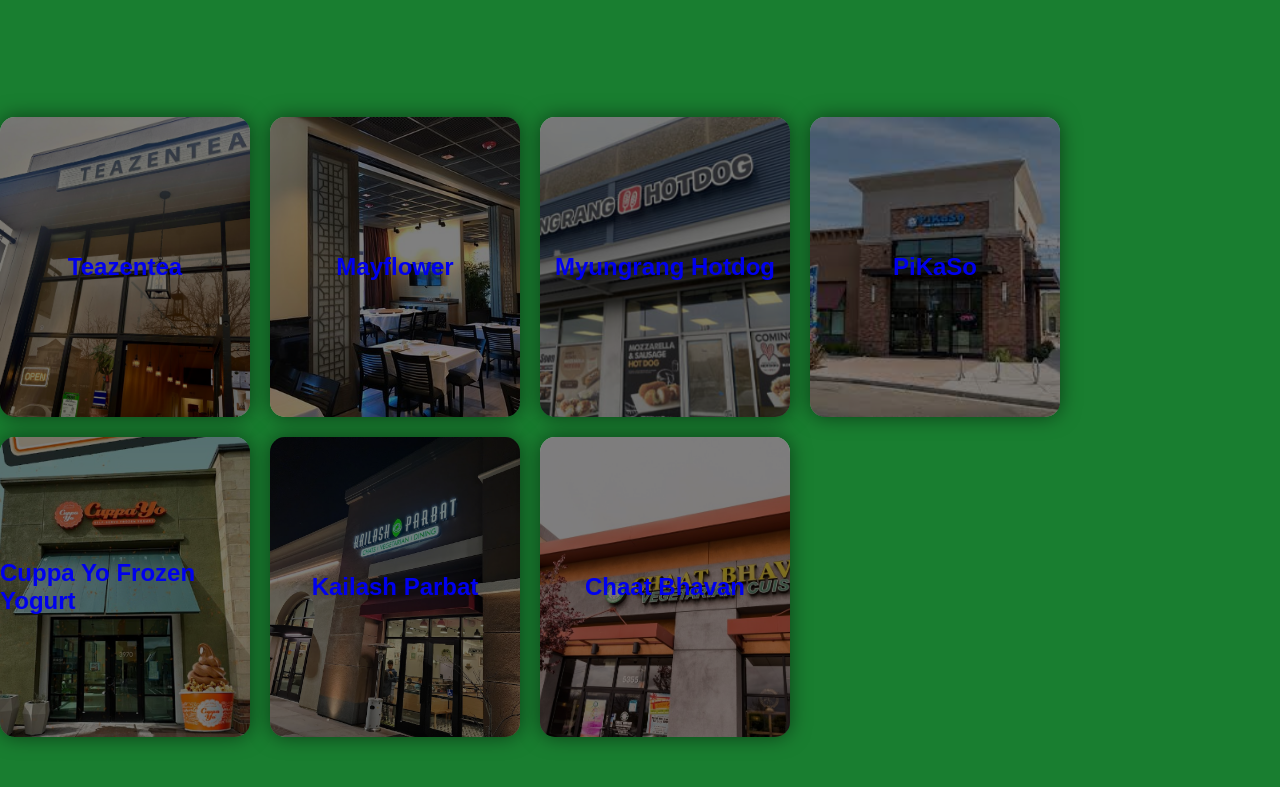
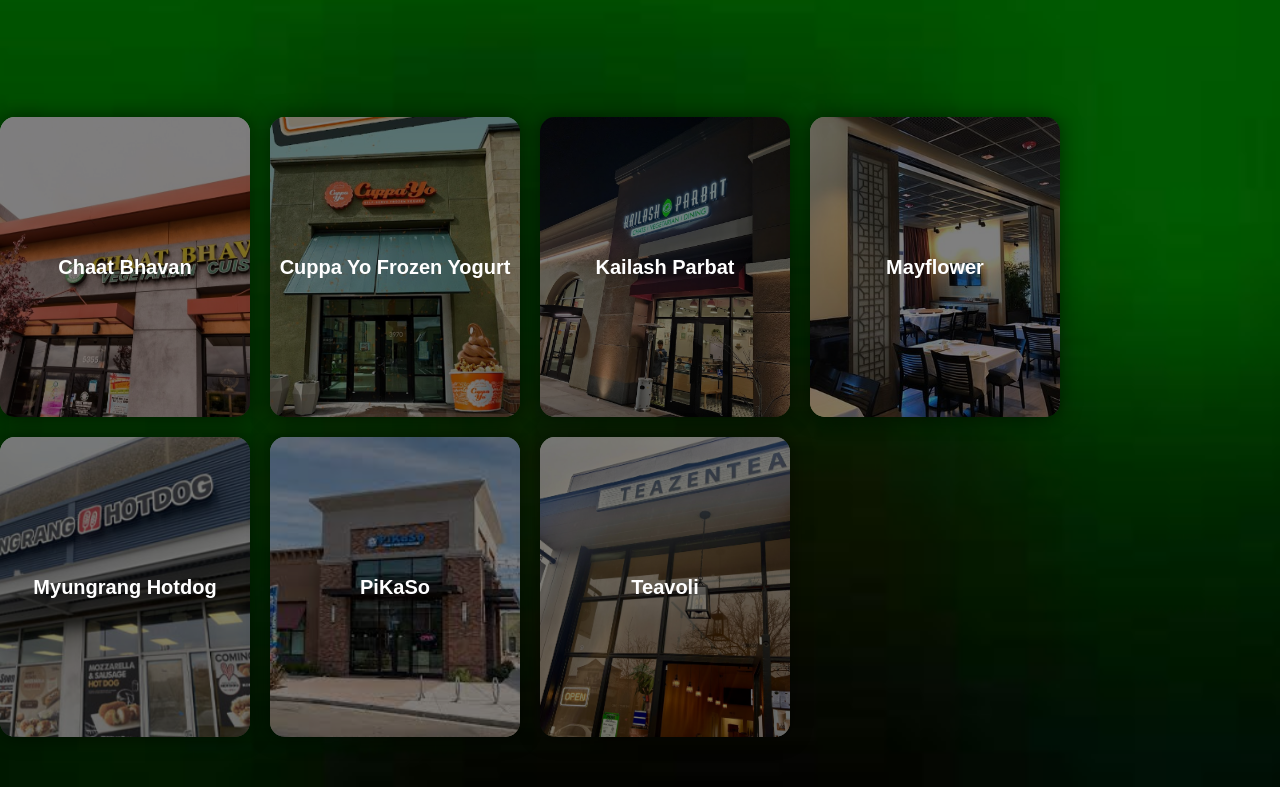
Before and after one commit to sanjugowda216/Final-Bell-Schedule, a plain HTML site: page rest.html in a window 1280 px wide. Shown: the part 93-880 px from the top of the page. Drawn offline with Linux system fonts and the light colour scheme.

Commit message:
update thursday

```diff
--- a/rest.html
+++ b/rest.html
@@ -16,13 +16,16 @@
       top: 0;
       width: 100%;
       font-family: Arial, sans-serif;
+      z-index: 1;
     }
+
     nav a {
       float: left;
       display: block;
       color: #197E30;
       text-align: center;
-      padding: 20px 20px; /* Adjust the right padding as needed */
+      padding: 20px 20px;
+      /* Adjust the right padding as needed */
       text-decoration: none;
       font-weight: bold;
       font-size: 31px;
@@ -31,19 +34,24 @@
 
     /* style for nav image */
     nav img {
-      width:80px;
+      width: 80px;
       float: left;
     }
 
     /* hover color */
     nav a:hover {
-      background-color: #5DAA54; !important;
-      color: darkgreen; !important;
+      background-color: #5DAA54;
+      !important;
+      color: darkgreen;
+      !important;
     }
 
     body {
       font-family: Arial, sans-serif;
-      background-color: #197E30;
+      background-image: url("green.jpg");
+      background-position: center;
+      background-repeat: no-repeat;
+      background-size: cover;
       color: #fff;
       margin: 0;
       padding: 0;
@@ -51,11 +59,13 @@
       justify-content: center;
       align-items: center;
       min-height: 100vh;
-      padding-top: 80px; /* Adjusted padding to account for the fixed navigation bar */
+      padding-top: 80px;
+      /* Adjusted padding to account for the fixed navigation bar */
     }
 
     .container {
-      margin-top: 80px; /* Added margin to account for the height of the navigation bar */
+      margin-top: 80px;
+      /* Added margin to account for the height of the navigation bar */
       display: flex;
       flex-wrap: wrap;
       gap: 20px;
@@ -121,6 +131,8 @@
 
     h2,
     p {
+      color: white;
+      font-size: 20px;
       margin: 0;
     }
   </style>
@@ -128,30 +140,68 @@
 
 <body>
   <nav>
-    <img src="imageehs.png" >
+    <img src="imageehs.png">
     <a href="index.html">Home Page</a>
     <a href="ehsschedule.html">EHS Schedule</a>
     <a href="schedule.html">Enter your classes</a>
   </nav>
 
   <div class="container">
-    <a href="https://example.com/teazentea">
+    <a href="https://www.chaatbhavan.com/">
       <div class="card">
         <div class="card-inner">
-          <div class="card-front" style="background-image: url('tea.jpg');">
-            <h2 style="z-index: 1; position: relative;">Teazentea</h2>
+          <div class="card-front" style="background-image: url('chaat.jpg');">
+            <h2 style="z-index: 1; position: relative;">Chaat Bhavan</h2>
           </div>
           <div class="card-back">
             <div class="restaurant-info">
-              <h2>Teazii Boba</h2>
-              <p>Address: 123 Green Street</p>
-              <p>Phone: 555-1234</p>
-              <p>Opening Hours: 10am - 10pm</p>
+              <h2>Walk: 10min</h2>
+              <h2>Drive: 4min</h2>
+              <p>Address: 4112 Grafton St</p>
+              <p>Phone: (925) 829-1700</p>
+              <p>Opening Hours: 10:30am - 10pm</p>
             </div>
           </div>
         </div>
       </div>
     </a>
+    <a href="https://www.cuppayo.com/">
+      <div class="card">
+        <div class="card-inner">
+          <div class="card-front" style="background-image: url('yog.png');">
+            <h2 style="z-index: 1; position: relative;">Cuppa Yo Frozen Yogurt</h2>
+          </div>
+          <div class="card-back">
+            <div class="restaurant-info">
+              <h2>Walk: 19min</h2>
+              <h2>Drive: 4min</h2>
+              <p>Address: 3970 Summit Rd</p>
+              <p>Phone: (925) 361-0519</p>
+              <p>Opening Hours: 11:30am - 10pm</p>
+            </div>
+          </div>
+        </div>
+      </div>
+    </a>
+    <a href="https://www.yelp.com/biz/mayflower-restaurant-dublin">
+      <div class="card">
+        <div class="card-inner">
+          <div class="card-front" style="background-image: url('indian.jpg');">
+            <h2 style="z-index: 1; position: relative;">Kailash Parbat</h2>
+          </div>
+          <div class="card-back">
+            <div class="restaurant-info">
+              <h2>Walk: 20min</h2>
+              <h2>Drive: 4min</h2>
+              <p>Address: 3982 Summit Rd</p>
+              <p>Phone: (925) 267-6666</p>
+              <p>Opening Hours: 11:30am - 9:30pm</p>
+            </div>
+          </div>
+        </div>
+      </div>
+    </a>
+
 
     <a href="https://example.com/mayflower">
       <div class="card">
@@ -164,14 +214,14 @@
               <h2>Mayflower</h2>
               <p>Address: 456 Forest Road</p>
               <p>Phone: 555-5678</p>
-              <p>Opening Hours: 11am - 11pm</p>
+              <p>Opening Hours: 11am -2:30pm</p>
             </div>
           </div>
         </div>
       </div>
     </a>
 
-    <a href="https://example.com/myungranghotdog">
+    <a href="http://myungrangamerica.com/">
       <div class="card">
         <div class="card-inner">
           <div class="card-front" style="background-image: url('dog.png');">
@@ -179,9 +229,47 @@
           </div>
           <div class="card-back">
             <div class="restaurant-info">
-              <h2>Myungrang Hotdog</h2>
-              <p>Address: 789 Oak Avenue</p>
-              <p>Phone: 555-9876</p>
+              <h2>Walk: 20min</h2>
+              <h2>Drive: 4min</h2>
+              <p>Address: 3994 Summit Rd</p>
+              <p>Phone: (925) 587-2161</p>
+              <p>Opening Hours: 11am - 8pm</p>
+            </div>
+          </div>
+        </div>
+      </div>
+    </a>
+
+    <a href="https://pikasoeats.com/">
+      <div class="card">
+        <div class="card-inner">
+          <div class="card-front" style="background-image: url('pik.jfif');">
+            <h2 style="z-index: 1; position: relative;">PiKaSo</h2>
+          </div>
+          <div class="card-back">
+            <div class="restaurant-info">
+              <h2>Walk: 21min</h2>
+              <h2>Drive: 4min</h2>
+              <p>Address: 3980 Summit Rd</p>
+              <p>Phone: (925) 587-2153</p>
+              <p>Opening Hours: 10am - 10pm</p>
+            </div>
+          </div>
+        </div>
+      </div>
+    </a>
+    <a href="https://www.teazentea.com/">
+      <div class="card">
+        <div class="card-inner">
+          <div class="card-front" style="background-image: url('tea.jpg');">
+            <h2 style="z-index: 1; position: relative;">Teavoli</h2>
+          </div>
+          <div class="card-back">
+            <div class="restaurant-info">
+              <h2>Walk: 20min</h2>
+              <h2>Drive: 4min</h2>
+              <p>Address: 123 Green Street</p>
+              <p>Phone: 555-1234</p>
               <p>Opening Hours: 10am - 10pm</p>
             </div>
           </div>
@@ -189,77 +277,11 @@
       </div>
     </a>
 
-    <a href="https://example.com/pikaso">
-      <div class="card">
-        <div class="card-inner">
-          <div class="card-front" style="background-image: url('pik.jfif');">
-            <h2 style="z-index: 1; position: relative;">PiKaSo</h2>
-          </div>
-          <div class="card-back">
-            <div class="restaurant-info">
-              <h2>PiKaSo</h2>
-              <p>Address: 246 Pine Street</p>
-              <p>Phone: 555-2468</p>
-              <p>Opening Hours: 9am - 9pm</p>
-            </div>
-          </div>
-        </div>
-      </div>
-    </a>
 
-    <a href="https://example.com/cuppayofrozenyogurt">
-      <div class="card">
-        <div class="card-inner">
-          <div class="card-front" style="background-image: url('yog.png');">
-            <h2 style="z-index: 1; position: relative;">Cuppa Yo Frozen Yogurt</h2>
-          </div>
-          <div class="card-back">
-            <div class="restaurant-info">
-              <h2>Cuppa Yo Frozen Yogurt</h2>
-              <p>Address: 357 Maple Lane</p>
-              <p>Phone: 555-3579</p>
-              <p>Opening Hours: 12pm - 10pm</p>
-            </div>
-          </div>
-        </div>
-      </div>
-    </a>
 
-    <a href="https://example.com/kailashparbat">
-      <div class="card">
-        <div class="card-inner">
-          <div class="card-front" style="background-image: url('indian.jpg');">
-            <h2 style="z-index: 1; position: relative;">Kailash Parbat</h2>
-          </div>
-          <div class="card-back">
-            <div class="restaurant-info">
-              <h2>Kailash Parbat</h2>
-              <p>Address: 901 Cherry Avenue</p>
-              <p>Phone: 555-9012</p>
-              <p>Opening Hours: 11am - 10pm</p>
-            </div>
-          </div>
-        </div>
-      </div>
-    </a>
 
-    <a href="https://example.com/chaatbhavan">
-      <div class="card">
-        <div class="card-inner">
-          <div class="card-front" style="background-image: url('chaat.jpg');">
-            <h2 style="z-index: 1; position: relative;">Chaat Bhavan</h2>
-          </div>
-          <div class="card-back">
-            <div class="restaurant-info">
-              <h2>Chaat Bhavan</h2>
-              <p>Address: 1357 Elm Street</p>
-              <p>Phone: 555-1357</p>
-              <p>Opening Hours: 10am - 9pm</p>
-            </div>
-          </div>
-        </div>
-      </div>
-    </a>
+
+
     <!-- Add more cards as needed -->
   </div>
 </body>
```
Also changed, not shown: index.html (+3 -0 lines), green.jpg (added).
